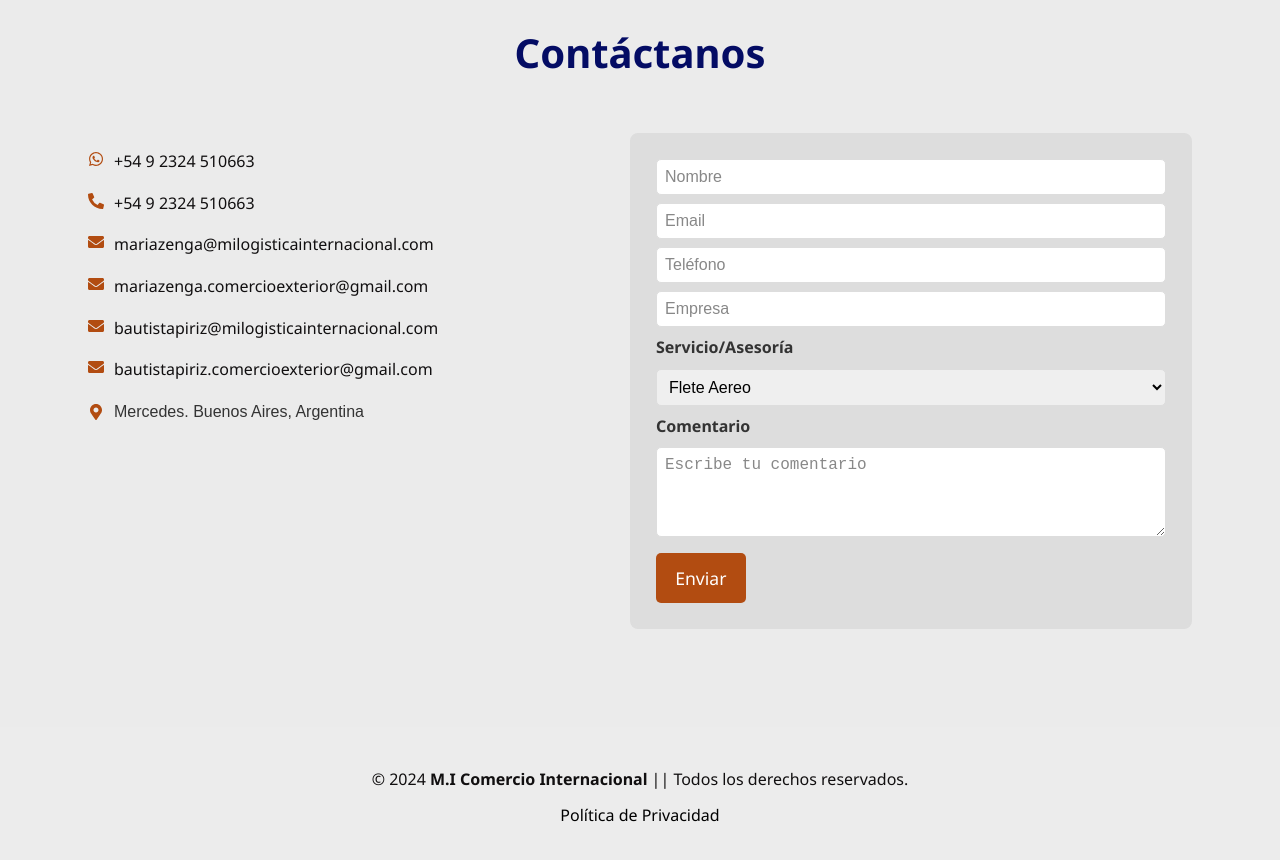
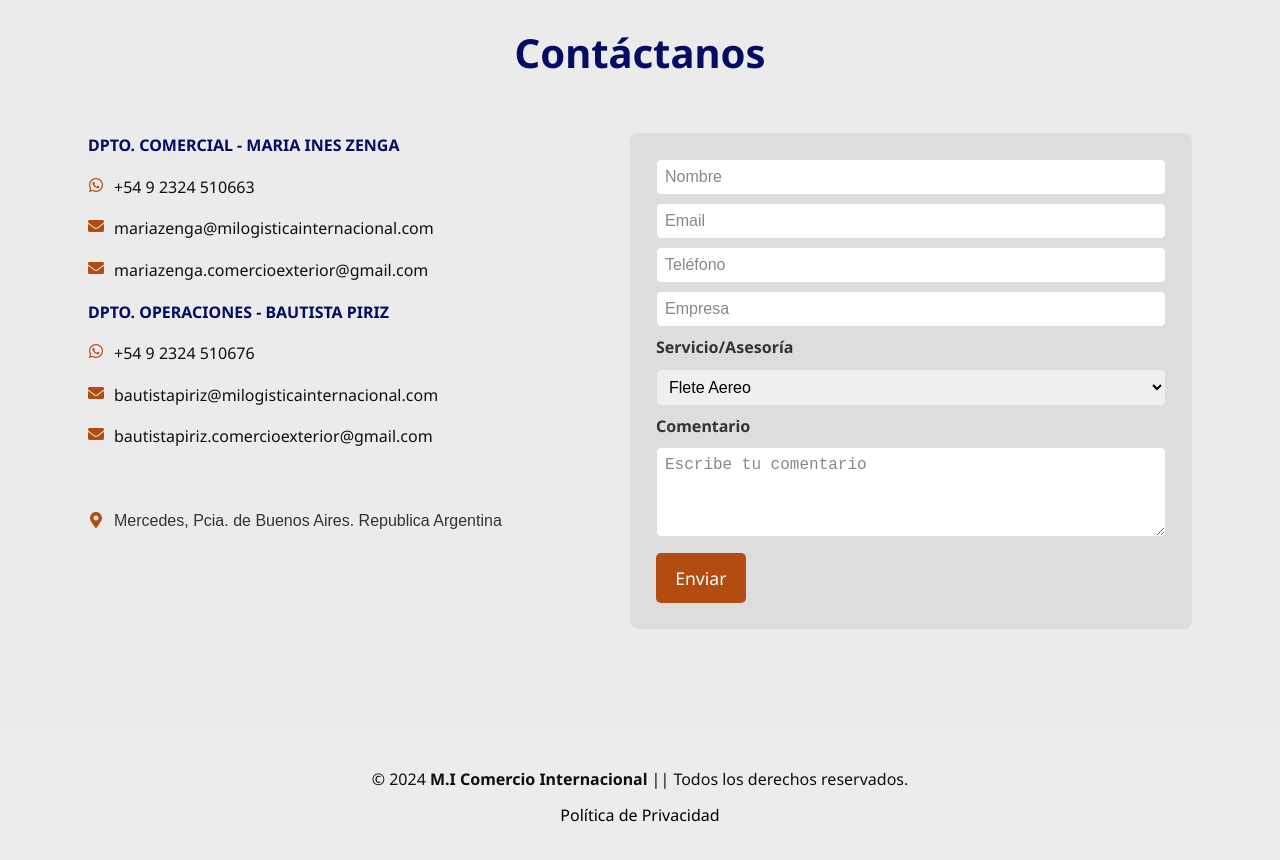
Before and after one commit to franuncal/LANDING-MICOMEX, a React (Vite) app: page / in a window 1280 px wide. Shown: the part 6740-7600 px from the top of the page. Built offline with nearby package versions, Linux system fonts and the light colour scheme.

Commit message:
Agregando H4 a la seccion contacto

```diff
--- a/src/components/Contacto/Contact.jsx
+++ b/src/components/Contacto/Contact.jsx
@@ -3,7 +3,7 @@ import { useState } from "react";
 import "./Contact.css";
 import {
   FaWhatsapp,
-  FaPhoneAlt,
+  // FaPhoneAlt,
   FaEnvelope,
   FaMapMarkerAlt,
 } from "react-icons/fa";
@@ -78,6 +78,7 @@ const Contact = () => {
       <div className="contact-container">
         <div className="contact-info">
           {/* Información de contacto */}
+          <h4>DPTO. COMERCIAL - MARIA INES ZENGA</h4>
           <ul>
             <li>
               <a
@@ -89,7 +90,7 @@ const Contact = () => {
                 +54 9 2324 510663
               </a>
             </li>
-            <li>
+            {/* <li>
               <a
                 href="tel:+5492324510663"
                 target="_blank"
@@ -98,7 +99,7 @@ const Contact = () => {
                 <FaPhoneAlt style={{ color: "#b24c11", marginRight: "10px" }} />
                 +54 9 2324 510663
               </a>
-            </li>
+            </li> */}
             <li>
               <a
                 href="mailto:mariazenga@milogisticainternacional.com"
@@ -119,6 +120,29 @@ const Contact = () => {
                 mariazenga.comercioexterior@gmail.com
               </a>
             </li>
+          </ul>
+          <h4>DPTO. OPERACIONES - BAUTISTA PIRIZ</h4>
+          <ul>
+            <li>
+              <a
+                href="https://wa.me/+5492324510676?text=Hola!%20Quiero%20asesorarme%20con%20ustedes%20sobre%20los%20servicios%20de%20Comercio%20Internacional%20y%20Logística."
+                target="_blank"
+                rel="noopener noreferrer"
+              >
+                <FaWhatsapp style={{ color: "#b24c11", marginRight: "10px" }} />
+                +54 9 2324 510676
+              </a>
+            </li>
+            {/* <li>
+              <a
+                href="tel:+5492324510663"
+                target="_blank"
+                rel="noopener noreferrer"
+              >
+                <FaPhoneAlt style={{ color: "#b24c11", marginRight: "10px" }} />
+                +54 9 2324 510663
+              </a>
+            </li> */}
             <li>
               <a
                 href="mailto:bautistapiriz@milogisticainternacional.com "
@@ -139,11 +163,12 @@ const Contact = () => {
                 bautistapiriz.comercioexterior@gmail.com
               </a>
             </li>
+            <br />
             <li>
               <FaMapMarkerAlt
                 style={{ color: "#b24c11", marginRight: "10px" }}
               />
-              Mercedes. Buenos Aires, Argentina
+              Mercedes, Pcia. de Buenos Aires. Republica Argentina
             </li>
           </ul>
         </div>
```
